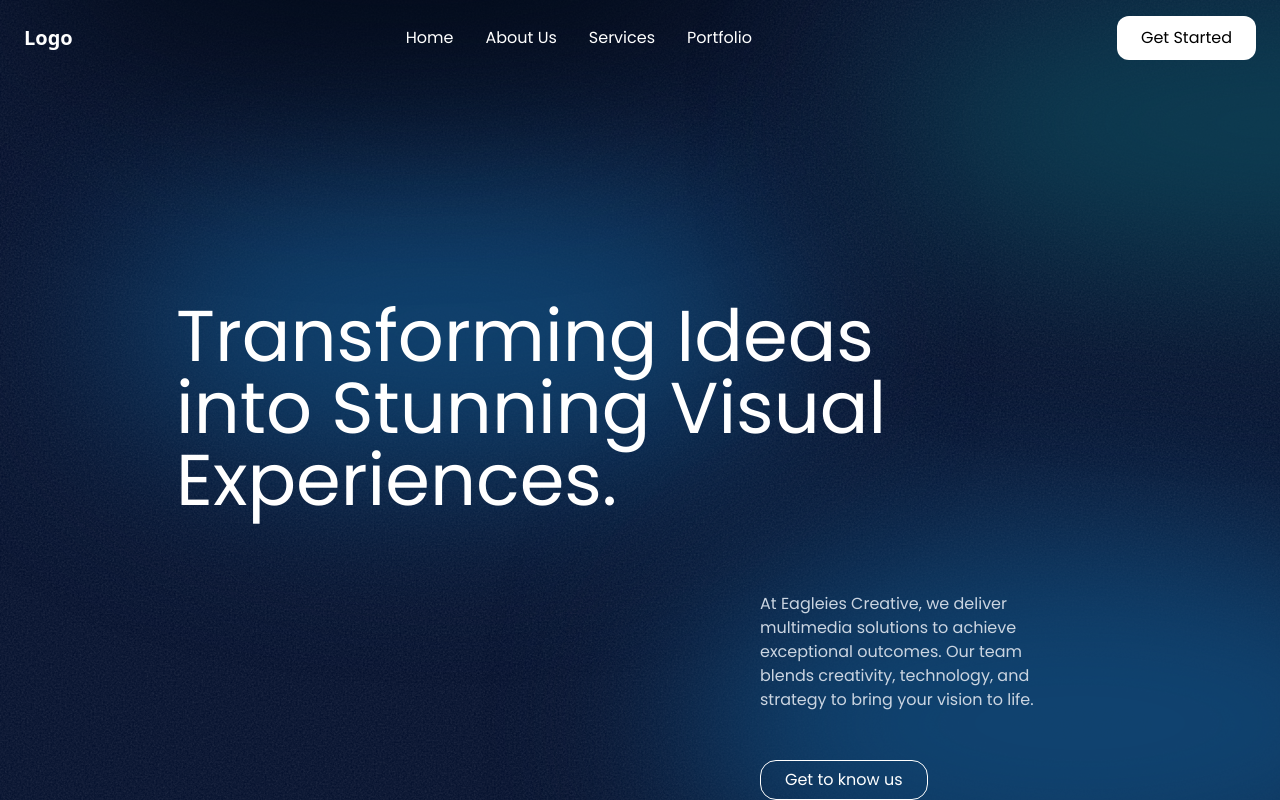
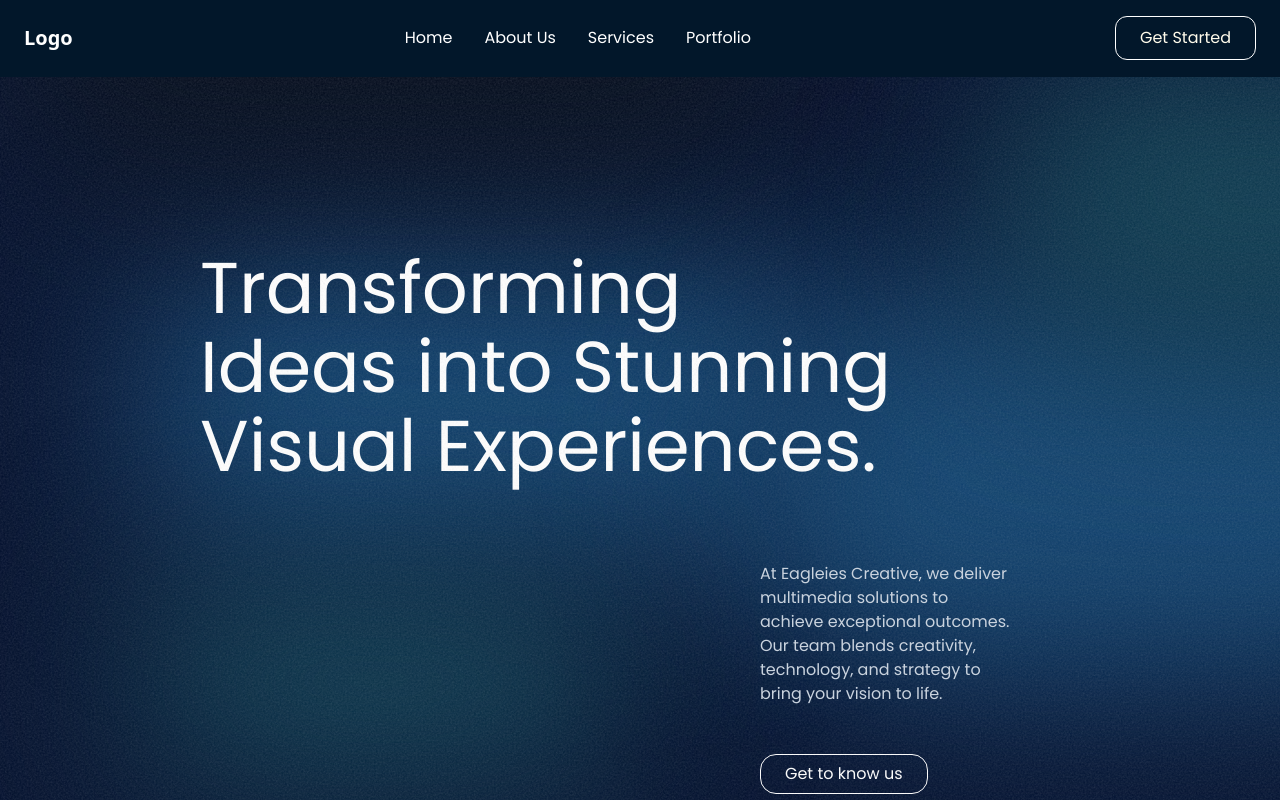
Before and after one commit to EagleiesCreative/Website-ECT, a React (Vite) app: page / in a window 1280 px wide. Built offline with nearby package versions, Linux system fonts and the light colour scheme.

Commit message:
feat: implement navbar background change on scroll using IntersectionObserver and enhance hero section layout

```diff
--- a/src/App.tsx
+++ b/src/App.tsx
@@ -2,44 +2,36 @@ import { useEffect, useRef } from "react";
 
 export default function App() {
   const heroRef = useRef<HTMLDivElement | null>(null);
-  const navbarRef = useRef<HTMLDivElement | null>(null); // Use a ref for the navbar too
+  const navbarRef = useRef<HTMLDivElement | null>(null);
+  const servicesRef = useRef<HTMLElement | null>(null);
 
   useEffect(() => {
-    const navbar = navbarRef.current; // Get the navbar from its ref
-    const heroSection = heroRef.current; // Get the hero section from its ref
+    const navbar = navbarRef.current;
+    const servicesSection = servicesRef.current;
+    if (!navbar || !servicesSection) return;
 
-    const handleScroll = () => {
-      if (!navbar || !heroSection) return;
-
-      // Calculate the point where the navbar should change.
-      // This is the bottom of the hero section relative to the top of the document.
-      // We add a small offset (e.g., 20px) to make the transition feel smoother
-      // or to ensure it changes right after the hero section is left.
-      const heroBottomOffset = heroSection.offsetTop + heroSection.offsetHeight;
-      const scrollThreshold = heroBottomOffset - navbar.offsetHeight - 1; // Adjust based on navbar height, and slightly before it leaves the screen
-
-      // When the user has scrolled past the bottom of the hero section
-      if (window.scrollY > scrollThreshold) {
+    const observer = new window.IntersectionObserver(
+      ([entry]) => {
+        if (entry.isIntersecting) {
           navbar.classList.remove('bg-transparent', 'border-transparent');
-        navbar.classList.add('!bg-[#020e2c]', '!border-[#020e2c]');
+          navbar.classList.add('bg-[#02172a]', 'border-[#02172a]');
         } else {
-        // When the user is at the top or still within the hero section
           navbar.classList.add('bg-transparent', 'border-transparent');
-        navbar.classList.remove('!bg-[#020e2c]', '!border-[#020e2c]');
+          navbar.classList.remove('bg-[#02172a]', 'border-[#02172a]');
         }
-    };
-
-    window.addEventListener('scroll', handleScroll);
-    handleScroll(); // Ensure correct state on mount (e.g., if page loads scrolled)
-
-    // Clean up the event listener when the component unmounts
-    return () => window.removeEventListener('scroll', handleScroll);
-  }, []); // Empty dependency array means this effect runs once on mount and cleans up on unmount
+      },
+      {
+        threshold: 0.2 // Adjust as needed for when you want the effect to trigger
+      }
+    );
+    observer.observe(servicesSection);
+    return () => observer.disconnect();
+  }, []);
 
   return (
     <div className="bg-[#02172a] min-h-screen flex flex-col transition-all snap-y snap-mandatory overflow-y-auto h-screen relative">
-      {/* Grainy SVG Texture Overlay */}
-      <svg className="pointer-events-none fixed inset-0 w-full h-full z-0" width="100%" height="100%" xmlns="http://www.w3.org/2000/svg">
+      {/* Grainy SVG Texture Overlay (covers all sections) */}
+      <svg className="pointer-events-none fixed inset-0 w-full h-full z-20" width="100%" height="100%" xmlns="http://www.w3.org/2000/svg">
         <filter id="grain">
           <feTurbulence type="fractalNoise" baseFrequency="0.55" numOctaves="4" stitchTiles="stitch"/>
           <feColorMatrix type="saturate" values="0"/>
@@ -60,51 +52,42 @@ export default function App() {
             <li><a href="#services" className="hover:text-slate-400">Services</a></li>
             <li><a href="#portfolio" className="hover:text-slate-400">Portfolio</a></li>
           </ul>
-          <button className="font-[Poppins] ml-8 px-6 py-2 h-11 rounded-xl bg-white text-black font-medium hover:border-1 hover:border-white hover:text-white hover:bg-black transition">Get Started</button>
+          <button className="font-[Poppins] ml-8 px-6 py-2 h-11 rounded-xl  text-amber-50 border-1 border-white font-medium  hover:border-white hover:text-[#02172a] hover:bg-white transition">Get Started</button>
         </nav>
       </header>
 
       {/* Hero Section */}
-      <section ref={heroRef} className="w-full bg-[#020e2c] h-screen transition-all snap-start" id="home">
+      <section ref={heroRef} className="w-full bg-[#020e2c] h-screen transition-all snap-start flex flex-col justify-center items-center relative px-4 sm:px-6" id="home">
         {/* Radial Glow Section */}
-        {/* Radial gradient background behind h1 */}
-        <div className="circlePosition bg-[#104370] rounded-[100%] absolute left-[100px] top-1/2 -translate-y-1/2 z-0 w-[700px] h-[300px] blur-[90px] pointer-events-none">
-        </div>
-        {/* Radial gradient background behind nav */}
-        <div className="circlePosition bg-[#030b1a] rounded-[100%] absolute left-[0px] top-[20px] -translate-y-1/2 z-0 w-[800px] h-[300px] blur-[90px] pointer-events-none">
-        </div>
-        {/* Radial gradient background behind nav */}
-        <div className="circlePosition bg-[#104370] rounded-[100%] absolute right-[-200px] top-[800px] -translate-y-1/2 z-0 w-[800px] h-[400px] blur-[90px] pointer-events-none">
-        </div>
-        {/* Radial gradient background behind nav */}
-        <div className="circlePosition bg-[#0d3d52] rounded-[100%] absolute right-[-400px] top-[200px] -translate-y-1/2 z-0 w-[800px] h-[300px] blur-[90px] pointer-events-none">
-        </div>
+        {/* Radial gradient backgrounds - hide or resize on mobile */}
+        <div className="circlePosition bg-[#104370] rounded-full absolute left-[10vw] top-1/2 -translate-y-1/2 z-0 w-[60vw] max-w-[700px] h-[120px] sm:h-[300px] blur-[60px] sm:blur-[90px] pointer-events-none" />
+        <div className="circlePosition bg-[#030b1a] rounded-full absolute left-0 top-[20px] -translate-y-1/2 z-0 w-[80vw] max-w-[800px] h-[100px] sm:h-[300px] blur-[60px] sm:blur-[90px] pointer-events-none" />
+        <div className="circlePosition bg-[#104370] rounded-full absolute right-[-20vw] top-[60vh] -translate-y-1/2 z-0 w-[80vw] max-w-[800px] h-[150px] sm:h-[400px] blur-[60px] sm:blur-[90px] pointer-events-none" />
+        <div className="circlePosition bg-[#0d3d52] rounded-full absolute right-[-40vw] top-[25vh] -translate-y-1/2 z-0 w-[80vw] max-w-[800px] h-[100px] sm:h-[300px] blur-[60px] sm:blur-[90px] pointer-events-none" />
+        <div className="circlePosition bg-[#0d3d52] rounded-full absolute left-[10vw] bottom-[-10vh] -translate-y-1/2 z-0 w-[50vw] max-w-[500px] h-[80px] sm:h-[200px] blur-[60px] sm:blur-[90px] pointer-events-none" />
 
-
-        <div className="flex-2 flex flex-nowrap flex-col items-center gap-0 mt-26 py-36 h-screen relative">
+        <div className="flex-2 flex flex-col items-center gap-4 sm:gap-0 mt-10 sm:mt-26 py-20 sm:py-36 h-full relative z-10 w-full">
           {/* Heading Section H1 */}
-          <div className="flex flex-row flex-nowrap ">
-          <div className="relative px-16 p-10 ml-28 mt-3 mb-4 items-center max-w-2/3 z-10 ">
-            <h1 className="text-7xl font-thin text-white font-[Poppins]">Transforming Ideas into Stunning Visual Experiences.</h1>
+          <div className="flex flex-col sm:flex-row w-full  items-start">
+            <div className="relative px-2 sm:px-16 py-6 sm:p-10 sm:ml-28 mt-3 mb-4 items-center w-full sm:max-w-2/3 z-0">
+              <h1 className="text-3xl sm:text-7xl font-thin text-white font-[Poppins] text-center sm:text-left leading-tight sm:leading-[1.1]">Transforming Ideas into Stunning Visual Experiences.</h1>
             </div>
           </div>
-          {/* Heading Section H1 */}
-          <div className="flex flex-row flex-nowrap">
-            <div className="w-2/3"></div>
-          <div className="flex flex-col mt-3 pr-60 pl-30 pb-12 pt-2 items-start gap-12 max-w-1/2 z-10 ">
-            <p className="text-[#cbd5e1] font-[Poppins] font-thin text-md">At Eagleies Creative, we deliver multimedia solutions to achieve exceptional outcomes. Our team blends creativity, technology, and strategy to bring your vision to life.</p>
-            <div className="flex gap-2 items-start">
-              <button className="px-6   h-10 rounded-2xl border-1 border-white  text-white font-[Poppins] font-extralight transition">Get to know us</button>
+          {/* Subheading and Button Section */}
+          <div className="flex flex-col sm:flex-row w-full items-center sm:items-start">
+            <div className="hidden sm:block w-2/3"></div>
+            <div className="flex flex-col mt-3 sm:pr-60 sm:pl-30 pb-6 sm:pb-12 pt-2 items-center sm:items-start gap-6 sm:gap-12 w-full sm:max-w-1/2 z-10 ">
+              <p className="text-[#cbd5e1] font-[Poppins] font-thin text-base sm:text-md text-center sm:text-left">At Eagleies Creative, we deliver multimedia solutions to achieve exceptional outcomes. Our team blends creativity, technology, and strategy to bring your vision to life.</p>
+              <div className="flex gap-2 items-center sm:items-start justify-center sm:justify-start w-full">
+                <button className="px-6 h-10 rounded-2xl border border-white text-white font-[Poppins] font-extralight transition w-full sm:w-auto">Get to know us</button>
               </div>
             </div>
           </div>
-
         </div>
-
       </section>
 
       {/* Services Overview */}
-      <section className="w-full bg-[#020e2c] border-b border-slate-200 py-12 h-screen snap-start" id="services">
+      <section ref={servicesRef} className="w-full bg-[#020e2c] border-b border-slate-200 py-12 h-screen snap-start" id="services">
         <div className="max-w-7xl mx-auto px-6 h-screen">
           <h2 className="text-2xl font-semibold text-center mb-10 text-white">Explore Our Core Services That Elevate Your Business to New Heights</h2>
           <div className="grid md:grid-cols-3 gap-8">
@@ -283,6 +266,9 @@ export default function App() {
           </div>
         </div>
       </footer>
+
+      {/* Tailwind Purge Fix: Ensure these classes are included in the CSS bundle */}
+      <div className="hidden bg-blue-600 border-blue-600"></div>
     </div>
   );
 }
```
Lines whose indentation alone changed are shown as unchanged.
